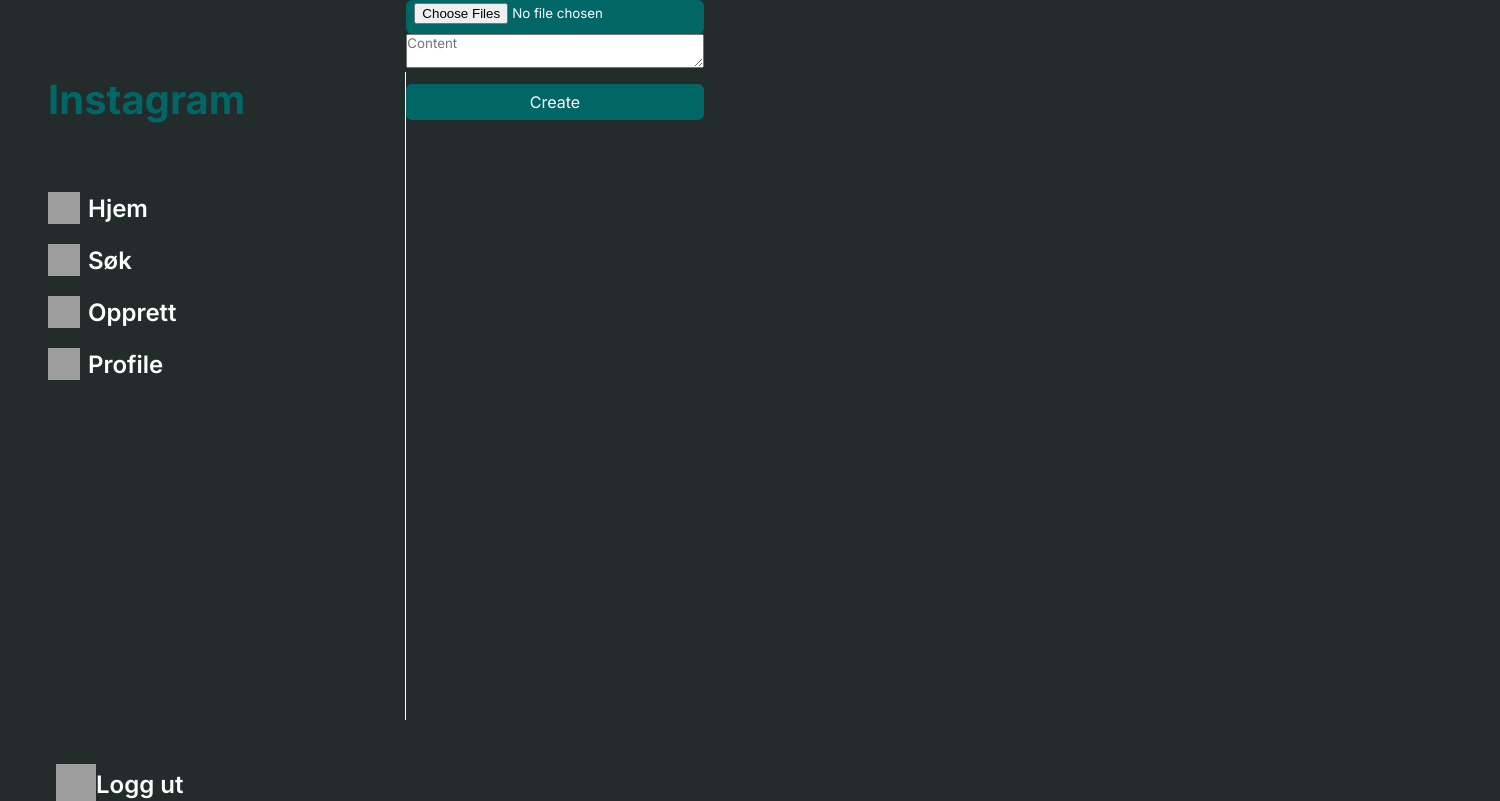
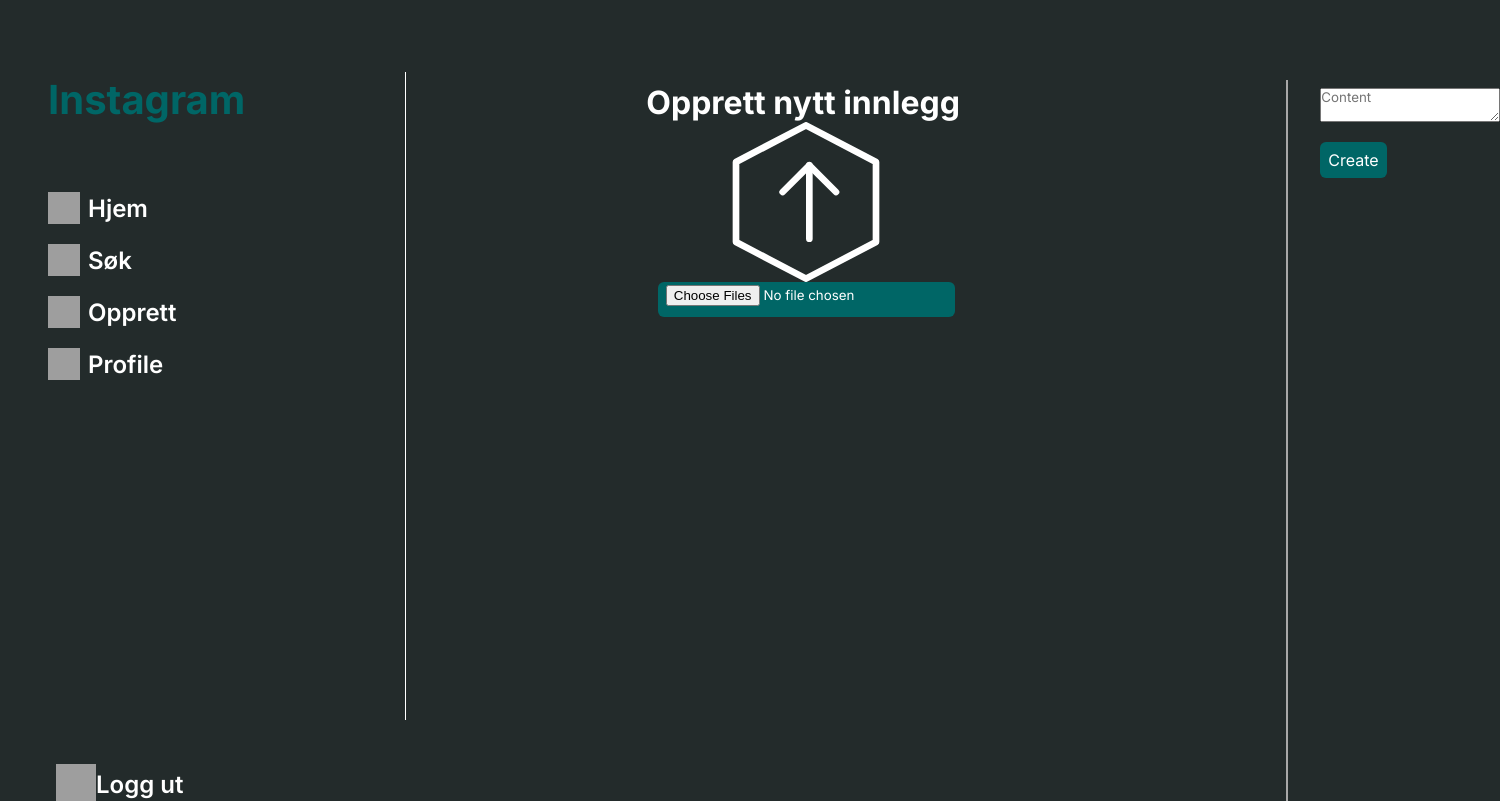
Before and after one commit to ErikOkau/instagramapp, a Next.js app: page /post/create in a window 1280 px wide. Shown: the top 801 px of the page, 1500 px wide, since content can reach past the window. Built offline with nearby package versions, Linux system fonts and the light colour scheme; grey boxes are pictures that could not be loaded.

Commit message:
Refactor create post page and add new upload icon

```diff
--- /dev/null
+++ b/app/(routes)/post/create/create.scss
@@ -0,0 +1,46 @@
+form {
+  display: flex;
+  flex-direction: row;
+  justify-content: space-between;
+  min-width: 25rem;
+  margin-left: 15rem;
+  margin-top: 5rem;
+
+  .leftCreate {
+    display: flex;
+    flex-direction: column;
+    align-items: center;
+    margin-right: 20rem;
+
+    h1 {
+      font-size: 2rem;
+      width: 20rem;
+    }
+    img {
+      width: 10rem;
+      height: 10rem;
+    }
+
+    .input {
+      border: none;
+      background: none;
+      color: var(--white);
+
+      width: 20rem;
+
+      &:focus {
+        outline: none;
+      }
+    }
+  }
+
+  .lineBetween {
+    border-left: 2px solid var(--grey);
+    height: 46rem;
+  }
+
+  .rightCreate {
+    margin-top: 0.5rem;
+    margin-left: 2rem;
+  }
+}
--- a/app/(routes)/post/create/page.tsx
+++ b/app/(routes)/post/create/page.tsx
@@ -2,19 +2,34 @@
 
 import { createPost } from "@/app/__actions/postActions"
 import SubmitButton from "@/app/__components/submitButton"
+import "./create.scss"
 
 export default function () {
   return (
-        <form action={async formData => {
+    <form
+      action={async (formData) => {
         const response = await createPost(formData)
         console.log(response)
-        }}>
-            <input type="file"  name="images" required multiple accept="image/png, image/gif, image/jpeg" />
+      }}
+    >
+      <div className="leftCreate">
+        <h1>Opprett nytt innlegg</h1>
+        <img src="/upload_create.svg" />
+        <input
+          type="file"
+          name="images"
+          required
+          multiple
+          accept="image/png, image/gif, image/jpeg"
+        />
+      </div>
+
+      <div className="lineBetween"></div>
+
+      <div className="rightCreate">
         <textarea name="content" placeholder="Content" required />
-            <SubmitButton
-                text="Create"
-                pendingText="Creating..."
-            />
+        <SubmitButton text="Create" pendingText="Creating..." />
+      </div>
     </form>
   )
 }
```
Also changed, not shown: public/upload_create.svg. Lines whose indentation alone changed are shown as unchanged.
